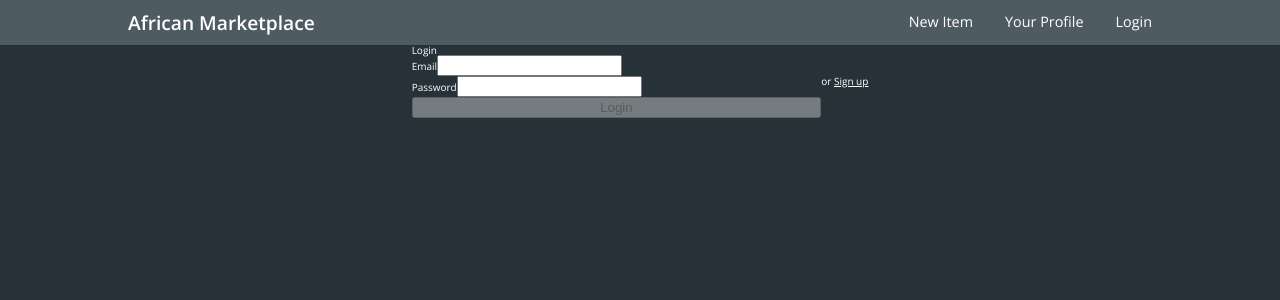
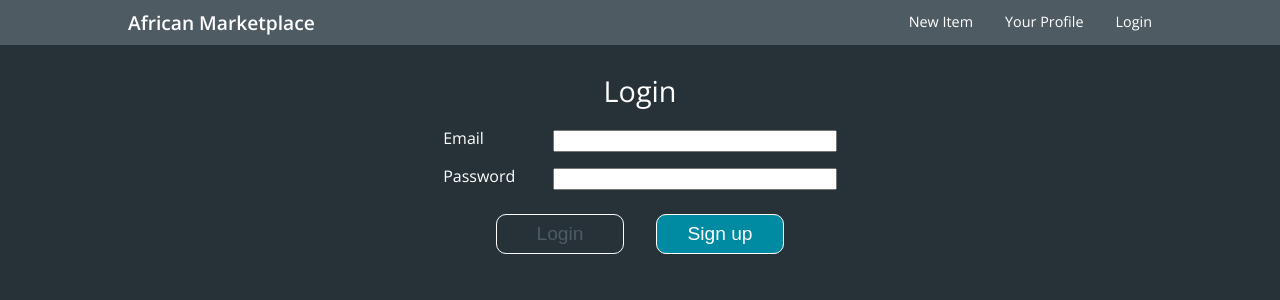
Before and after one commit to ttwebft70-bw-october/front-end, a React (Create React App) app: page / in a window 1280 px wide. Shown: the top 300 px of the page. Built offline with nearby package versions, Linux system fonts and the light colour scheme.

Commit message:
CSS styling for login and register forms

```diff
--- a/src/components/Login.js
+++ b/src/components/Login.js
@@ -35,11 +35,11 @@ function Login() {
 
 	return (
 		<div className="login">
-			<div className="login-form-container">
+			<div className="form-container">
 				<h1>Login</h1>
 				<form>
 					<label>
-						Email
+						<span>Email</span>
 						<input
 							name="email"
 							type="text"
@@ -48,7 +48,7 @@ function Login() {
 						/>
 					</label>
 					<label>
-						Password
+						<span>Password</span>
 						<input
 							name="password"
 							type="password"
@@ -56,13 +56,15 @@ function Login() {
 							value={form.password}
 						/>
 					</label>
-					<button disabled={!buttonOn}>Login</button>
+					<div className="login-form-button-container">
+						<Link to={"/"}>
+							<button disabled={!buttonOn}>Login</button>
+						</Link>
+						<Link to={"/register"}>
+							<button>Sign up</button>
+						</Link>
+					</div>
 				</form>
-			</div>
-			<div className="login-register">
-				<span>
-					or <Link to={"/register"}>Sign up</Link>
-				</span>
 			</div>
 		</div>
 	);
--- a/src/components/Register.js
+++ b/src/components/Register.js
@@ -44,9 +44,11 @@ function Register() {
 
 	return (
 		<div className="register">
+			<div className="form-container">
+				<h1>Register</h1>
 				<form onSubmit={handleSubmit}>
 					<label>
-					Name
+						<span>Name</span>
 						<input
 							name="name"
 							type="text"
@@ -55,7 +57,7 @@ function Register() {
 						/>
 					</label>
 					<label>
-					Business Name
+						<span>Business</span>
 						<input
 							name="business"
 							type="text"
@@ -64,7 +66,7 @@ function Register() {
 						/>
 					</label>
 					<label>
-					Email
+						<span>Email</span>
 						<input
 							name="email"
 							type="text"
@@ -73,7 +75,7 @@ function Register() {
 						/>
 					</label>
 					<label>
-					Password
+						<span>Password</span>
 						<input
 							name="password"
 							type="password"
@@ -81,7 +83,7 @@ function Register() {
 							value={form.password}
 						/>
 					</label>
-				<label>
+					<label className="register-tos-container">
 						I have read and agree to the Terms of Service
 						<input
 							name="tos"
@@ -94,6 +96,7 @@ function Register() {
 					<button disabled={!buttonOn}>Submit</button>
 				</form>
 			</div>
+		</div>
 	);
 }
 
--- a/src/style/index.css
+++ b/src/style/index.css
@@ -18,6 +18,7 @@ body {
 /*	Styles every child component of App (except Nav), assuming they have been wrapped in a div */
 .App > div {
 	width: 80%;
+	margin: 2rem 0;
 }
 
 /* Styles for the Nav component, which should be loaded at the top of every page */
@@ -52,44 +53,85 @@ nav {
 }
 
 .nav-container a:hover {
-	color: #4dd0e1;
+	color: #62efff;
 }
 
-/*	Styles for the Login component */
+/*	Styles for the Login & Register components */
+.form-container {
+	font-size: 1rem;
+	display: flex;
+	justify-content: center;
+}
+
+.form-container h1 {
+	font-size: 1.8rem;
+	margin-bottom: 1rem;
+	text-align: center;
+}
+
+.form-container {
+	width: 40%;
+	display: flex;
+	flex-direction: column;
+}
+
+.form-container form {
+	display: flex;
+	flex-direction: column;
+}
+
+.form-container label {
+	margin: 0.5rem;
+	display: flex;
+	justify-content: space-between;
+}
+
+.form-container label span {
+	width: 40%;
+}
+
+.form-container label input {
+	width: 100%;
+	height: 1rem;
+}
+
+form button {
+	font-size: 1.2rem;
+	width: 8rem;
+	height: 2.5rem;
+	text-align: center;
+	background-color: #008ba3;
+	color: white;
+	border: 1px solid white;
+	border-radius: 10px;
+	margin: 0 1rem;
+}
+
+form button:disabled {
+	background-color: #263238;
+	color: #4f5b62;
+}
+
+/*	Styling specific to the Login component */
 .login {
 	display: flex;
 	justify-content: center;
 }
 
-.login-form-container {
-	width: 40%;
+.login-form-button-container {
 	display: flex;
-	flex-direction: column;
+	justify-content: center;
+	margin-top: 1rem;
 }
 
-.login-form-container form {
-	display: flex;
-	flex-direction: column;
-}
-
-.login-register {
-	display: flex;
-	align-items: center;
-}
-
-.login-register a {
-	color: inherit;
-}
-
-/*	Styles for the Register component */
+/*	Styling specific to the Register component */
 .register {
 	display: flex;
 	justify-content: center;
 }
 
-.register form {
-	display: flex;
-	flex-direction: column;
+.register .form-container .register-tos-container input {
+	width: 1rem;
 }
 
 /*	Styles for the NewItem component */
```
Lines whose indentation alone changed are shown as unchanged.
